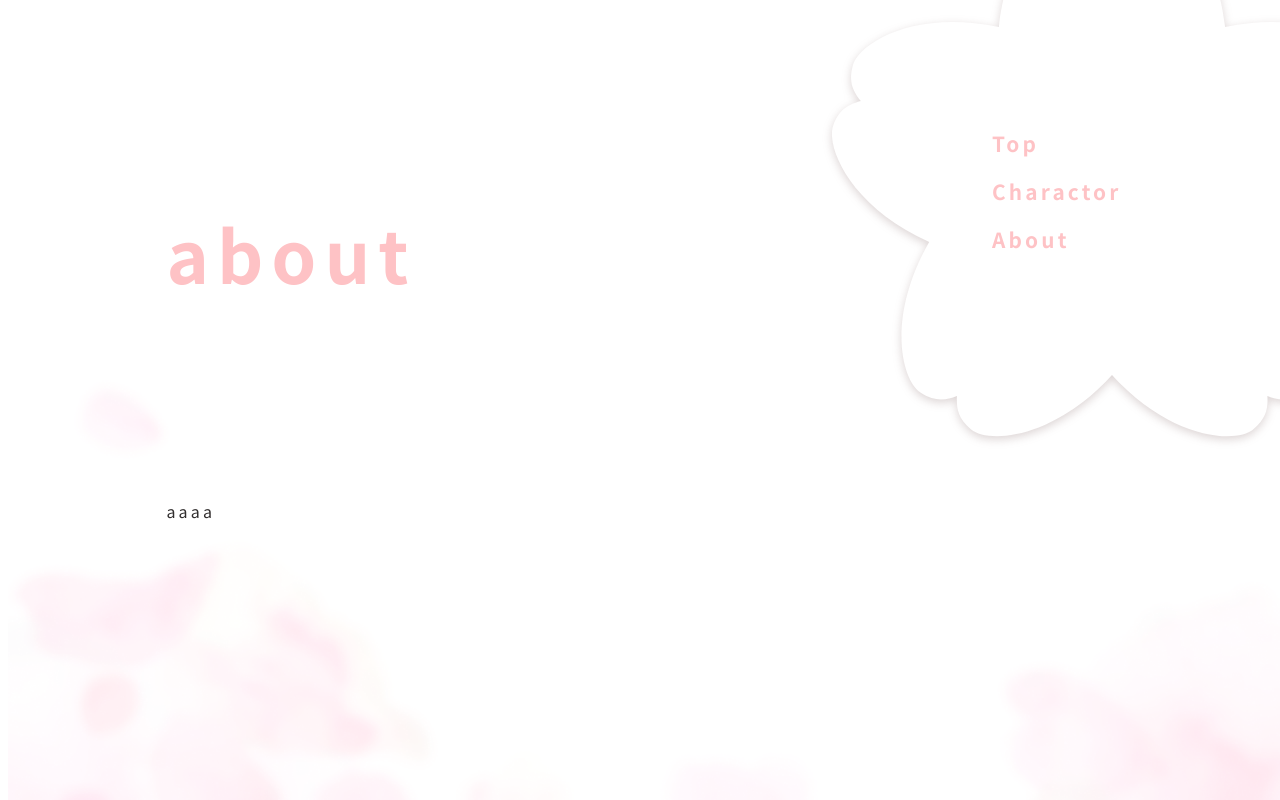
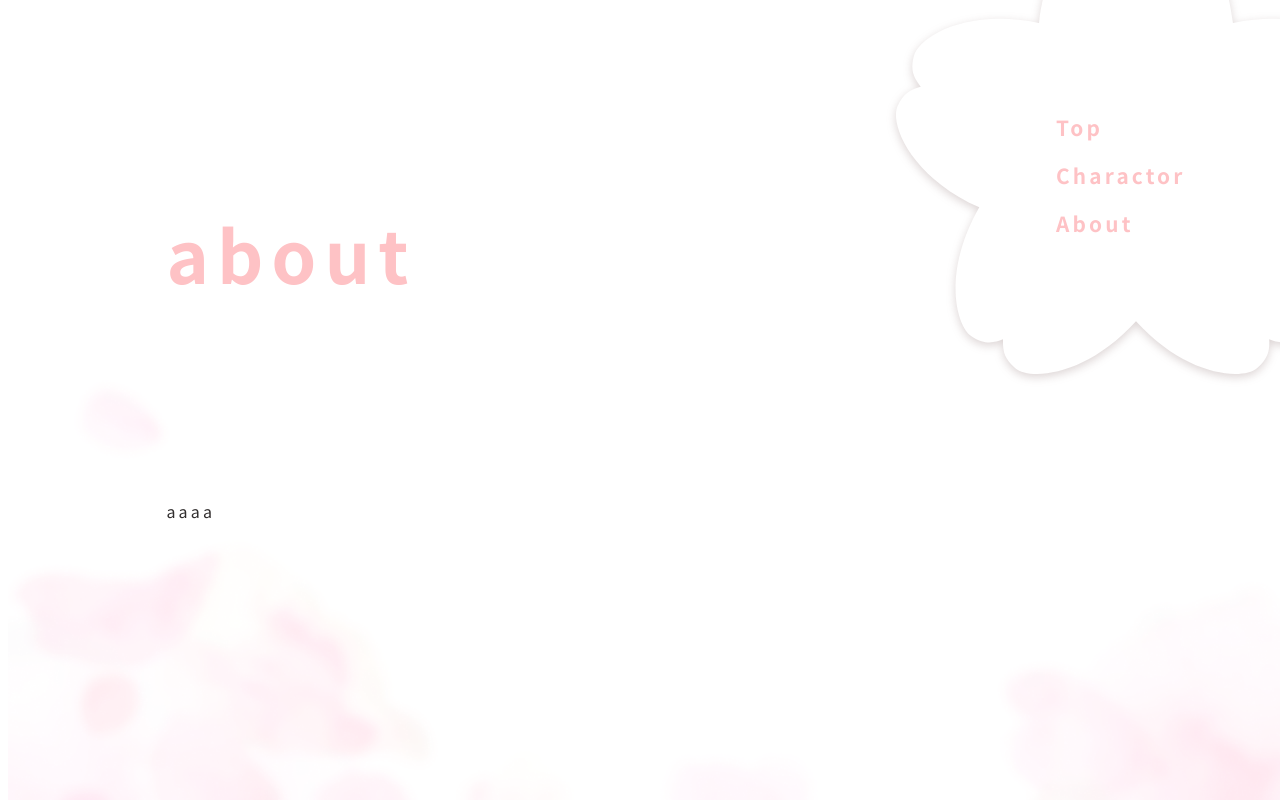
Before and after one commit to tmu-2022-network-1/imayoshiyuki, a plain HTML site: page docs/about/about.html in a window 1280 px wide. In both pictures the pointer is over the element 1176 px from the left and 104 px from the top of the page. Drawn offline with nearby package versions, Linux system fonts and the light colour scheme.

Commit message:
navigation修正

```diff
--- a/docs/css/navigation.css
+++ b/docs/css/navigation.css
@@ -15,10 +15,10 @@
 }
 
 #navigation:hover{
-    top: -7rem;
-    right: -7rem;
-    height: 35rem;
-    width: 35rem;
+    top: -6rem;
+    right: -6rem;
+    height: 30rem;
+    width: 30rem;
     /* transform:rotate(-72deg); */
 }
 .icon-sakura{
@@ -32,7 +32,7 @@
 #nav-nemu{
     z-index: 5;
     position: absolute;
-    top: 15rem;
+    top: 13rem;
     left: 10rem;
 
     font-weight: bold;
```
